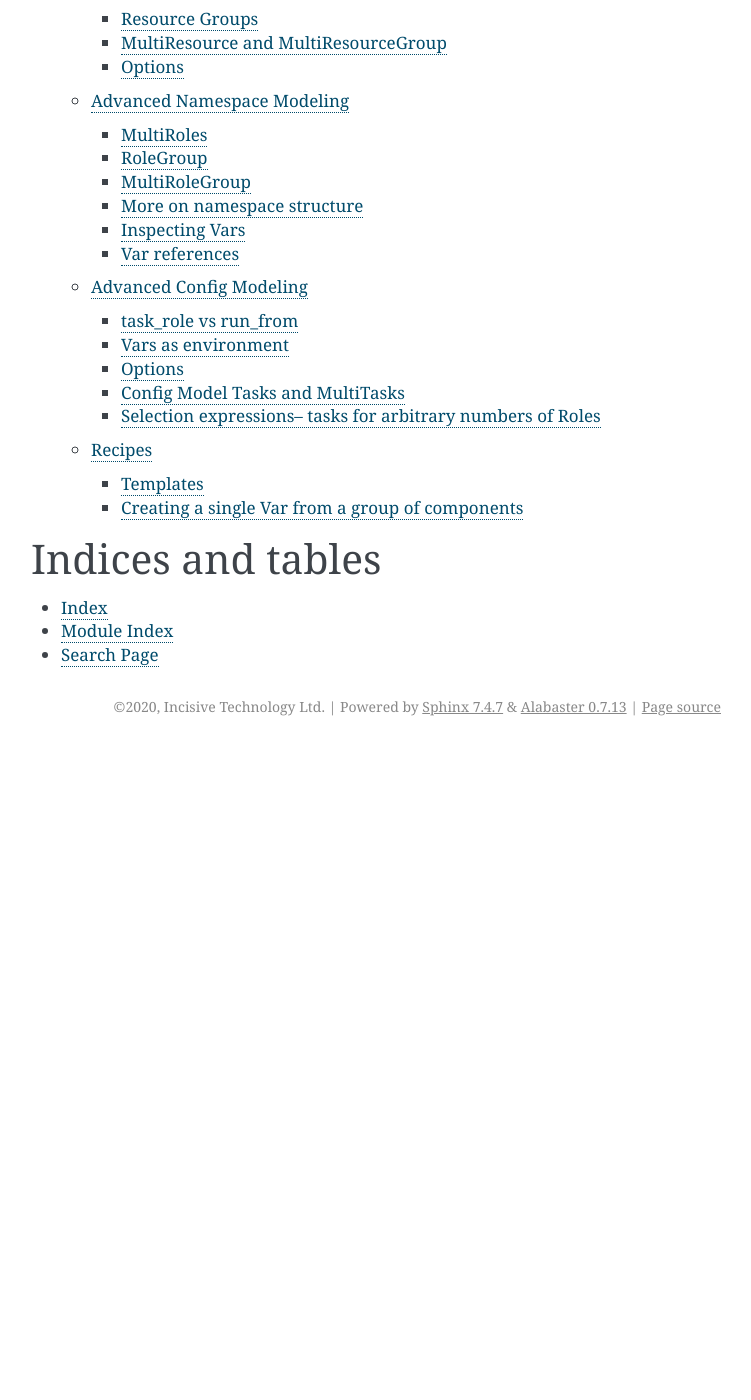
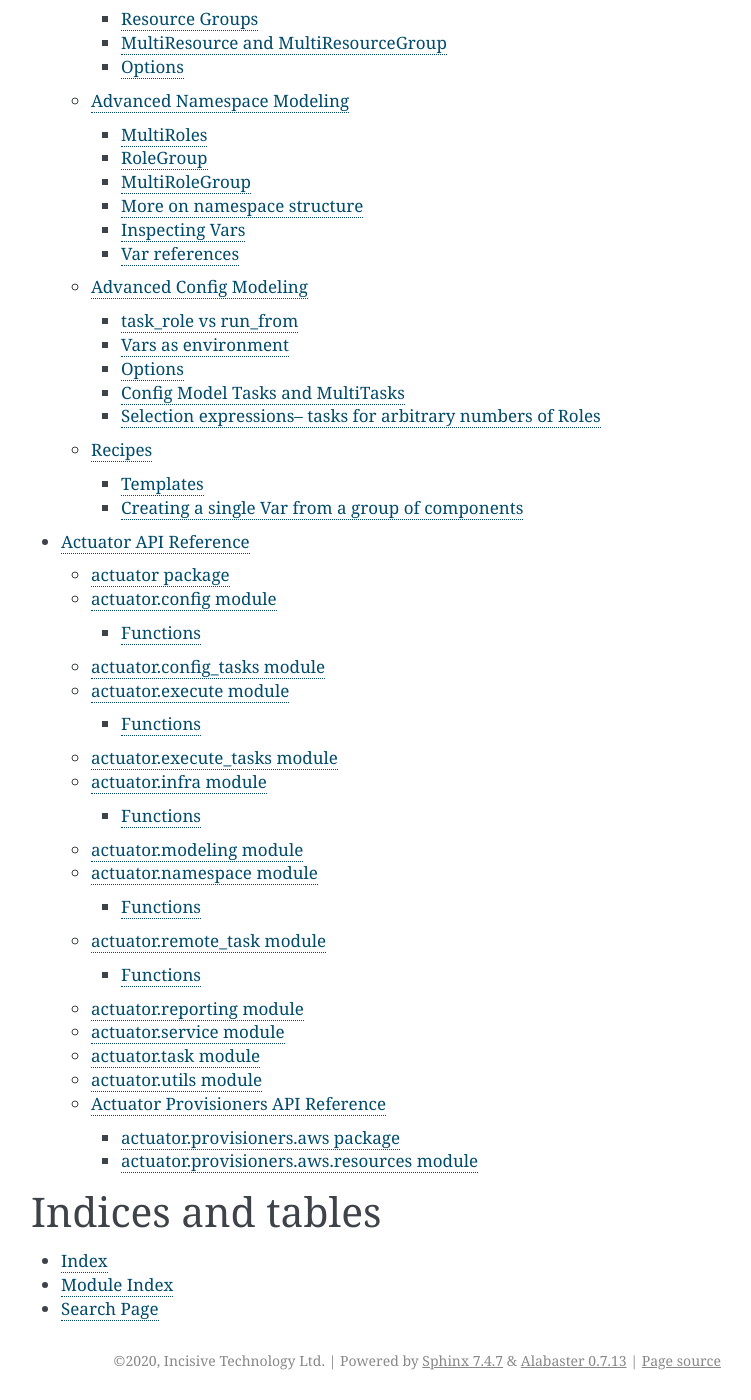
Before and after one commit to haxsaw/actuator-docs, a Sphinx documentation site: the page built from source/index.rst, in a window 1280 px wide and 1400 px high, scrolled down 1638 px. Shown: the whole window, without its empty margins (389-1140 px from the left). Built offline with Sphinx 7.4.7, drawn with Linux system fonts in a browser that asks for light colours; before the commit the page ends 2384 px from its top, so only the background shows below that.

```diff
--- /dev/null
+++ b/source/api-ref/actuator.rst
@@ -0,0 +1,9 @@
+**********************
+actuator package
+**********************
+
+**Import package**: actuator
+
+.. automodule:: actuator
+    :members:
+    :show-inheritance:
--- /dev/null
+++ b/source/api-ref/config-tasks.rst
@@ -0,0 +1,9 @@
+****************************
+actuator.config_tasks module
+****************************
+
+**Import package**: actuator.config_tasks
+
+.. automodule:: actuator.config_tasks
+    :members:
+    :show-inheritance:
--- /dev/null
+++ b/source/api-ref/config.rst
@@ -0,0 +1,17 @@
+**********************
+actuator.config module
+**********************
+
+**Import package**: actuator.config
+
+.. automodule:: actuator.config
+    :members:
+    :show-inheritance:
+
+=========
+Functions
+=========
+
+The following functions can be used within a :py:class:`ConfigModel`.
+
+.. autofunction:: actuator.with_config_options
--- /dev/null
+++ b/source/api-ref/execute-tasks.rst
@@ -0,0 +1,9 @@
+*****************************
+actuator.execute_tasks module
+*****************************
+
+**Import package**: actuator.execute_tasks
+
+.. automodule:: actuator.execute_tasks
+    :members:
+    :show-inheritance:
--- /dev/null
+++ b/source/api-ref/execute.rst
@@ -0,0 +1,17 @@
+***********************
+actuator.execute module
+***********************
+
+**Import package**: actuator.execute
+
+.. automodule:: actuator.execute
+    :members:
+    :show-inheritance:
+
+=========
+Functions
+=========
+
+The following functions can be used within a :py:class:`ExecuteModel`:
+
+.. autofunction:: actuator.execute.with_execute_options
--- /dev/null
+++ b/source/api-ref/index.rst
@@ -0,0 +1,21 @@
+Actuator API Reference
+==================================
+
+.. toctree::
+    :maxdepth: 2
+    :caption: API Reference
+
+    actuator
+    config
+    config-tasks
+    execute
+    execute-tasks
+    infra
+    modeling
+    namespace
+    remote_task
+    reporting
+    service
+    task
+    utils
+    provisioners/index
--- /dev/null
+++ b/source/api-ref/infra.rst
@@ -0,0 +1,16 @@
+**********************
+actuator.infra module
+**********************
+
+**Import package**: actuator.infra
+
+.. automodule:: actuator.infra
+    :members:
+
+=========
+Functions
+=========
+
+The following functions can be used within a :py:class:`InfraModel`.
+
+.. autofunction:: actuator.infra.with_infra_options
--- /dev/null
+++ b/source/api-ref/modeling.rst
@@ -0,0 +1,9 @@
+************************
+actuator.modeling module
+************************
+
+**Import package**: actuator.modeling
+
+.. automodule:: actuator.modeling
+    :members:
+    :show-inheritance:
--- /dev/null
+++ b/source/api-ref/namespace.rst
@@ -0,0 +1,19 @@
+*************************
+actuator.namespace module
+*************************
+
+**Import package**: actuator.namespace
+
+.. automodule:: actuator.namespace
+    :members:
+    :show-inheritance:
+
+=========
+Functions
+=========
+
+The following functions can be used within a :py:class:`NamespaceModel`.
+
+.. autofunction:: actuator.namespace.with_variables
+
+.. autofunction:: actuator.namespace.with_roles
--- /dev/null
+++ b/source/api-ref/provisioners/aws/package.rst
@@ -0,0 +1,8 @@
+*********************************
+actuator.provisioners.aws package
+*********************************
+
+**Import package**: actuator.provisioners.aws
+
+.. automodule:: actuator.provisioners.aws
+    :members:
--- /dev/null
+++ b/source/api-ref/provisioners/aws/resources.rst
@@ -0,0 +1,9 @@
+==========================================
+actuator.provisioners.aws.resources module
+==========================================
+
+**Import module**: actuator.provisioners.aws.resources
+
+.. automodule:: actuator.provisioners.aws.resources
+    :members:
+    :show-inheritance:
--- /dev/null
+++ b/source/api-ref/provisioners/index.rst
@@ -0,0 +1,10 @@
+===================================
+Actuator Provisioners API Reference
+===================================
+
+.. toctree::
+    :maxdepth: 3
+    :caption: Provisioners API Reference
+
+    aws/package
+    aws/resources
--- /dev/null
+++ b/source/api-ref/remote_task.rst
@@ -0,0 +1,20 @@
+****************************
+actuator.remote_task module
+****************************
+
+**Import package**: actuator.remote_task
+
+.. automodule:: actuator.remote_task
+    :members:
+
+=========
+Functions
+=========
+
+.. autofunction:: actuator.remote_task.with_dependencies
+
+.. note:: the :py:func:`with_remote_options` function is aliased in the
+    config (with_config_options())
+    and execute (with_execute_options()) modules, but they are all the same function.
+
+.. autofunction:: actuator.remote_task.with_remote_options
--- /dev/null
+++ b/source/api-ref/reporting.rst
@@ -0,0 +1,8 @@
+*************************
+actuator.reporting module
+*************************
+
+**Import package**: actuator.reporting
+
+.. automodule:: actuator.reporting
+    :members:
--- /dev/null
+++ b/source/api-ref/service.rst
@@ -0,0 +1,9 @@
+***********************
+actuator.service module
+***********************
+
+**Import package**: actuator.service
+
+.. automodule:: actuator.service
+    :members:
+    :show-inheritance:
--- /dev/null
+++ b/source/api-ref/task.rst
@@ -0,0 +1,9 @@
+**********************
+actuator.task module
+**********************
+
+**Import package**: actuator.task
+
+.. automodule:: actuator.task
+    :members:
+    :show-inheritance:
--- /dev/null
+++ b/source/api-ref/utils.rst
@@ -0,0 +1,8 @@
+**********************
+actuator.utils module
+**********************
+
+**Import package**: actuator.utils
+
+.. automodule:: actuator.utils
+    :members:
--- a/source/conf.py
+++ b/source/conf.py
@@ -10,10 +10,12 @@
 # add these directories to sys.path here. If the directory is relative to the
 # documentation root, use os.path.abspath to make it absolute, like shown here.
 #
-# import os
-# import sys
-# sys.path.insert(0, os.path.abspath('.'))
-
+import os
+import sys
+parent = os.path.abspath('.')
+actuator_path = os.path.join(parent, '..', '..', 'actuator', 'src')
+sys.path.append(actuator_path)
+print(actuator_path)
 
 # -- Project information -----------------------------------------------------
 
@@ -27,8 +29,13 @@ author = 'Tom Carroll'
 # Add any Sphinx extension module names here, as strings. They can be
 # extensions coming with Sphinx (named 'sphinx.ext.*') or your custom
 # ones.
-extensions = [
+extensions = ['sphinx.ext.autodoc'
 ]
+
+autodoc_default_options = {
+    'special-members': '__init__',
+    'member-order': 'bysource'
+}
 
 # Add any paths that contain templates here, relative to this directory.
 templates_path = ['_templates']
--- a/source/index.rst
+++ b/source/index.rst
@@ -18,6 +18,7 @@ Actuator User Manual and API Reference
    manual/config-basic
    manual/exec-basic
    manual/advanced/index
+   api-ref/index
 
 
 
```
Also changed, not shown: 1 other file.
